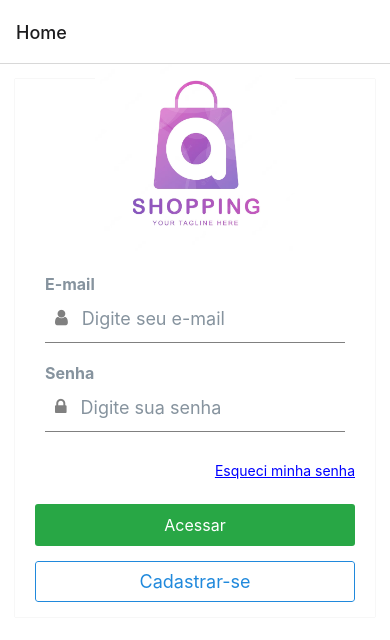
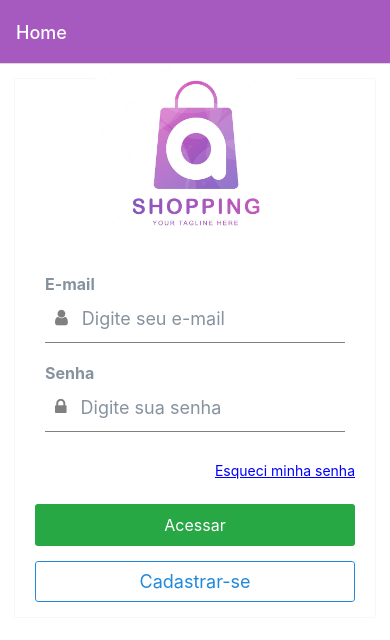
Before and after one commit to jeanpaulo204/ShoppingMobile, a React Native app: screen / in a window 390 px wide. Shown: the top 640 px of the page. Built offline with nearby package versions, Linux system fonts and the light colour scheme.

Commit message:
feat: arrumando modal

```diff
--- a/App.js
+++ b/App.js
@@ -1,5 +1,4 @@
 import React from 'react';
-
 import { NavigationContainer } from '@react-navigation/native';
 import { createStackNavigator } from '@react-navigation/stack';
 import HomeScreen from './rotas/HomeScreen';
@@ -12,15 +11,23 @@ const Stack = createStackNavigator();
 
 function App() {
   return (
-    <NavigationContainer >
-      <Stack.Navigator>
+    <NavigationContainer  >
+      <Stack.Navigator
+      screenOptions={{
+        headerMode: 'screen',
+        headerTintColor: 'white',
+        headerStyle: { backgroundColor: '#A659BF' },
+      }}
+
+      >
         <Stack.Screen name="Home" component={HomeScreen} />
         <Stack.Screen name="Details" component={DetailsScreen} />
         <Stack.Screen name="Cadastro" component={CadastroScreen} />
-        <Stack.Screen name="Recuperar Senha" component={RecuperarSenha} />
+        <Stack.Screen cardOverlayEnabled name="Recuperar Senha" component={RecuperarSenha} />
         <Stack.Screen name="Painel De Pedido" component={PainelDePedido} />
       </Stack.Navigator>
     </NavigationContainer>
+
   );
 }
 
--- a/rotas/PainelDePedido.js
+++ b/rotas/PainelDePedido.js
@@ -1,6 +1,6 @@
 import React, { useState } from 'react';
 import { View, StyleSheet, Button } from 'react-native';
-import { Card} from 'react-native-elements';
+import { Card, } from 'react-native-elements';
 import SearchBar from '../components/SearchBar';
 import PedidoList from '../components/PedidoList';
 import PedidoModal from '../components/PedidoModal';
```
